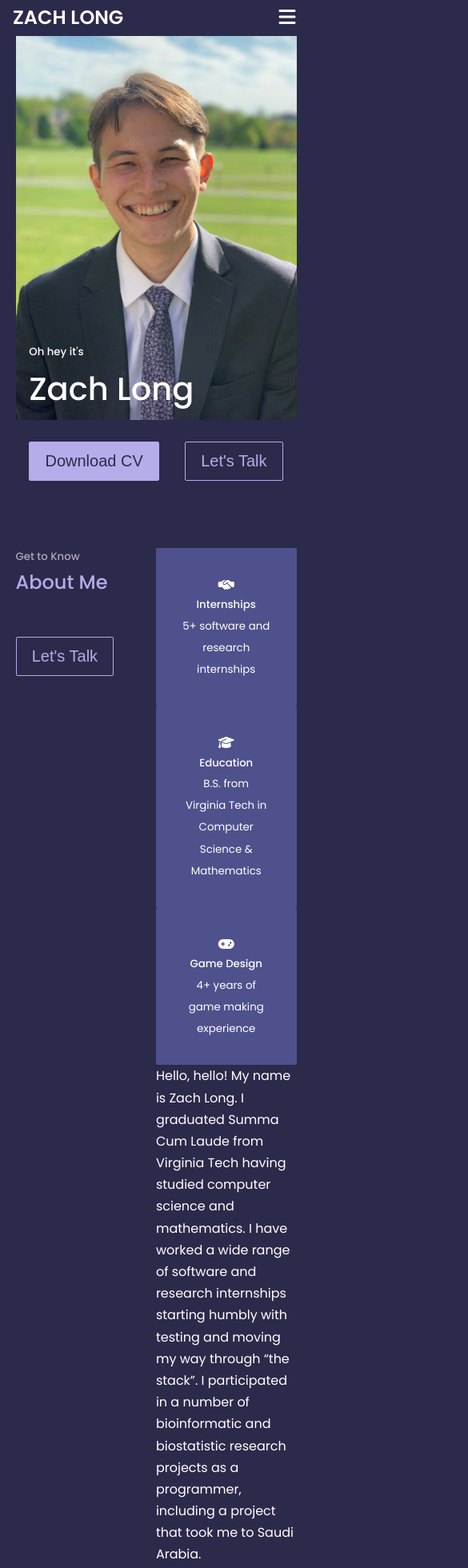
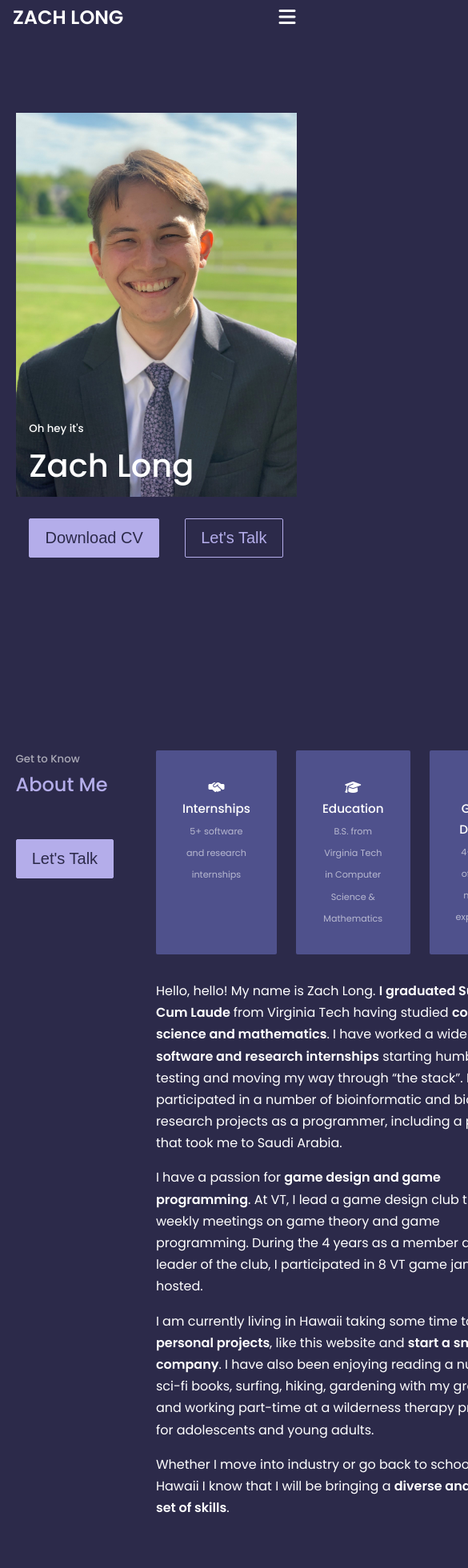
Before and after one commit to Masterfishy/Portfolio-Website, a React (Create React App) app: page / in a window 390 px wide. Shown: the top 1960 px of the page at 80% size, 585 px wide, since content can reach past the window. Built offline with nearby package versions, Linux system fonts and the light colour scheme.

Commit message:
Broken mobile navbar, Desktop about finished.

```diff
--- a/src/components/Card.jsx
+++ b/src/components/Card.jsx
@@ -1,10 +1,10 @@
 import React from "react";
 import "./Card.css";
 
-export const Card = ({ children }) => {
+export const Card = ({ className, children }) => {
   return (
     <>
-      <div className="card">{children}</div>
+      <div className={`card ${className}`}>{children}</div>
     </>
   );
 };
--- a/src/components/Navbar.css
+++ b/src/components/Navbar.css
@@ -1,3 +1,10 @@
+.navbar {
+  top: 0;
+  position: sticky;
+  z-index: 999;
+  height: auto;
+}
+
 .navbar__container {
   background: var(--color-bg);
   height: 45px;
@@ -5,9 +12,6 @@
   justify-content: center;
   align-items: center;
   font-size: 1.5rem;
-  position: sticky;
-  top: 0;
-  z-index: 999;
   /* border: 1px solid red; */
 }
 
@@ -21,7 +25,7 @@
   display: flex;
   justify-content: center;
   align-items: center;
-  height: 45px;
+  height: var(--navbar-width);
 }
 
 .navbar__logo-link {
@@ -47,7 +51,7 @@
 }
 
 .nav__item {
-  height: 45px;
+  height: var(--navbar-width);
 }
 
 .nav__link {
@@ -77,7 +81,7 @@
     width: 100%;
     height: 100vh;
     position: absolute;
-    top: 45px;
+    top: var(--navbar-width);
     left: -100%;
     opacity: 1;
     transition: var(--transition);
--- a/src/components/Navbar.jsx
+++ b/src/components/Navbar.jsx
@@ -39,7 +39,8 @@ function Navbar() {
 
   return (
     <>
-      <nav className={`navbar__container ${atTop ? "" : "floating"}`}>
+      <nav className="navbar">
+        <div className={`navbar__container ${atTop ? "" : "floating"}`}>
           <div className="navbar__logo">
             {/* <Link
             to="#home"
@@ -75,6 +76,7 @@ function Navbar() {
               );
             })}
           </ul>
+        </div>
       </nav>
     </>
   );
--- a/src/index.css
+++ b/src/index.css
@@ -23,6 +23,8 @@
   --container-width-lg: 75%;
   --container-width-md: 86%;
   --container-width-sm: 90%;
+
+  --navbar-width: 45px;
 }
 
 html {
@@ -48,6 +50,7 @@ body {
   flex-direction: row;
   gap: 15%;
   grid-template-columns: 35% 50%;
+  /* border: 1px solid red; */
 }
 
 h1,
@@ -87,9 +90,6 @@ img {
 @media screen and (max-width: 1024px) {
   .container {
     width: var(--container-width-md);
-  }
-
-  .section {
     margin-top: 6rem;
   }
 }
--- a/src/pages/home/About.css
+++ b/src/pages/home/About.css
@@ -1,4 +1,39 @@
+.about__container {
+  padding-top: calc(var(--navbar-width) + 1rem);
+}
+
 .about__body {
   display: flex;
   flex-direction: column;
 }
+
+.about__cards {
+  display: grid;
+  grid-template-columns: repeat(3, 1fr);
+  gap: 1.5rem;
+}
+
+.about__card h5 {
+  font-size: 0.95rem;
+}
+
+.about__card small {
+  font-size: 0.7rem;
+  color: var(--color-light);
+}
+
+.about__blurb {
+  margin: 2rem 0 2.6rem;
+}
+
+.about__blurb p {
+  margin-bottom: 1rem;
+}
+
+/* ======= MEDIA QUERIES - MEDIUM DEVICES ======= */
+@media screen and (max-width: 1024px) {
+}
+
+/* ======= MEDIA QUERIES - SMALL DEVICES ======= */
+@media screen and (max-width: 600px) {
+}
--- a/src/pages/home/About.jsx
+++ b/src/pages/home/About.jsx
@@ -1,4 +1,5 @@
 import React from "react";
+import "./About.css";
 import { Button } from "../../components/Button";
 import { Card } from "../../components/Card";
 
@@ -9,56 +10,61 @@ function About() {
         <div className="section__header">
           <h5>Get to Know</h5>
           <h2>About Me</h2>
-          <Button buttonStyle="btn-outline" to="#contact">
+          <Button buttonStyle="btn-primary" to="#contact">
             Let's Talk
           </Button>
         </div>
         <div className="about__body">
           <div className="about__cards">
             <Card className="about__card">
-              <i class="fa-solid fa-handshake-simple"></i>
+              <i className="fa-solid fa-handshake-simple" />
               <h5>Internships</h5>
               <small>5+ software and research internships</small>
             </Card>
             <Card className="about__card">
-              <i class="fa-solid fa-graduation-cap"></i>
+              <i className="fa-solid fa-graduation-cap" />
               <h5>Education</h5>
               <small>
                 B.S. from Virginia Tech in Computer Science & Mathematics
               </small>
             </Card>
             <Card className="about__card">
-              <i class="fa-solid fa-gamepad"></i>
+              <i className="fa-solid fa-gamepad" />
               <h5>Game Design</h5>
               <small>4+ years of game making experience</small>
             </Card>
           </div>
           <div className="about__blurb">
             <p>
-              Hello, hello! My name is Zach Long. I graduated Summa Cum Laude
-              from Virginia Tech having studied computer science and
-              mathematics. I have worked a wide range of software and research
-              internships starting humbly with testing and moving my way through
-              “the stack”. I participated in a number of bioinformatic and
+              Hello, hello! My name is Zach Long.{" "}
+              <strong>I graduated Summa Cum Laude </strong>
+              from Virginia Tech having studied{" "}
+              <strong>computer science and mathematics</strong>. I have worked a
+              wide range of <strong>software and research internships</strong>{" "}
+              starting humbly with testing and moving my way through “the
+              stack”. I participated in a number of bioinformatic and
               biostatistic research projects as a programmer, including a
               project that took me to Saudi Arabia.
             </p>
             <p>
-              I have a passion for game design and game programming. At VT I
-              lead meetings on game theory and game programming to peers and
-              participated in 8 VT game jams we hosted.
+              I have a passion for{" "}
+              <strong> game design and game programming</strong>. At VT, I lead
+              a game design club through weekly meetings on game theory and game
+              programming. During the 4 years as a member and leader of the
+              club, I participated in 8 VT game jams we hosted.
             </p>
             <p>
-              I am currently living in Hawaii taking some time to develop
-              personal projects, like this website. I have also been enjoying
+              I am currently living in Hawaii taking some time to{" "}
+              <strong>develop personal projects</strong>, like this website and{" "}
+              <strong>start a small company</strong>. I have also been enjoying
               reading a number of sci-fi books, surfing, hiking, gardening with
               my grandma, and working part-time at a wilderness therapy program
               for adolescents and young adults.
             </p>
             <p>
-              I am hoping to start my own company soon and whether I move into
-              industry or go back to school, you better bet I am going to be
-              bringing a diverse and valuable set of skills.
+              Whether I move into industry or go back to school, after Hawaii I
+              know that I will be bringing a{" "}
+              <strong>diverse and valuable set of skills</strong>.
             </p>
           </div>
         </div>
--- a/src/pages/home/Hero.css
+++ b/src/pages/home/Hero.css
@@ -1,9 +1,9 @@
-.hero__container {
+.container.hero__container {
   overflow: hidden;
-  height: calc(100vh - 45px);
+  height: calc(100vh - var(--navbar-width));
   justify-content: center;
   align-items: center;
-  gap: 2rem;
+  gap: 1.2rem;
   position: relative;
   /* border: 1px solid red; */
 }
@@ -29,13 +29,13 @@
 /* ======= MEDIA QUERIES - MEDIUM DEVICES ======= */
 @media screen and (max-width: 1024px) {
   .hero__container {
-    height: calc(68vh - 45px);
+    height: calc(68vh - var(--navbar-width));
   }
 }
 
 /* ======= MEDIA QUERIES - SMALL DEVICES ======= */
 @media screen and (max-width: 600px) {
-  .hero__container {
+  .container.hero__container {
     height: 40rem;
     align-items: flex-start;
   }
```
Lines whose indentation alone changed are shown as unchanged.
